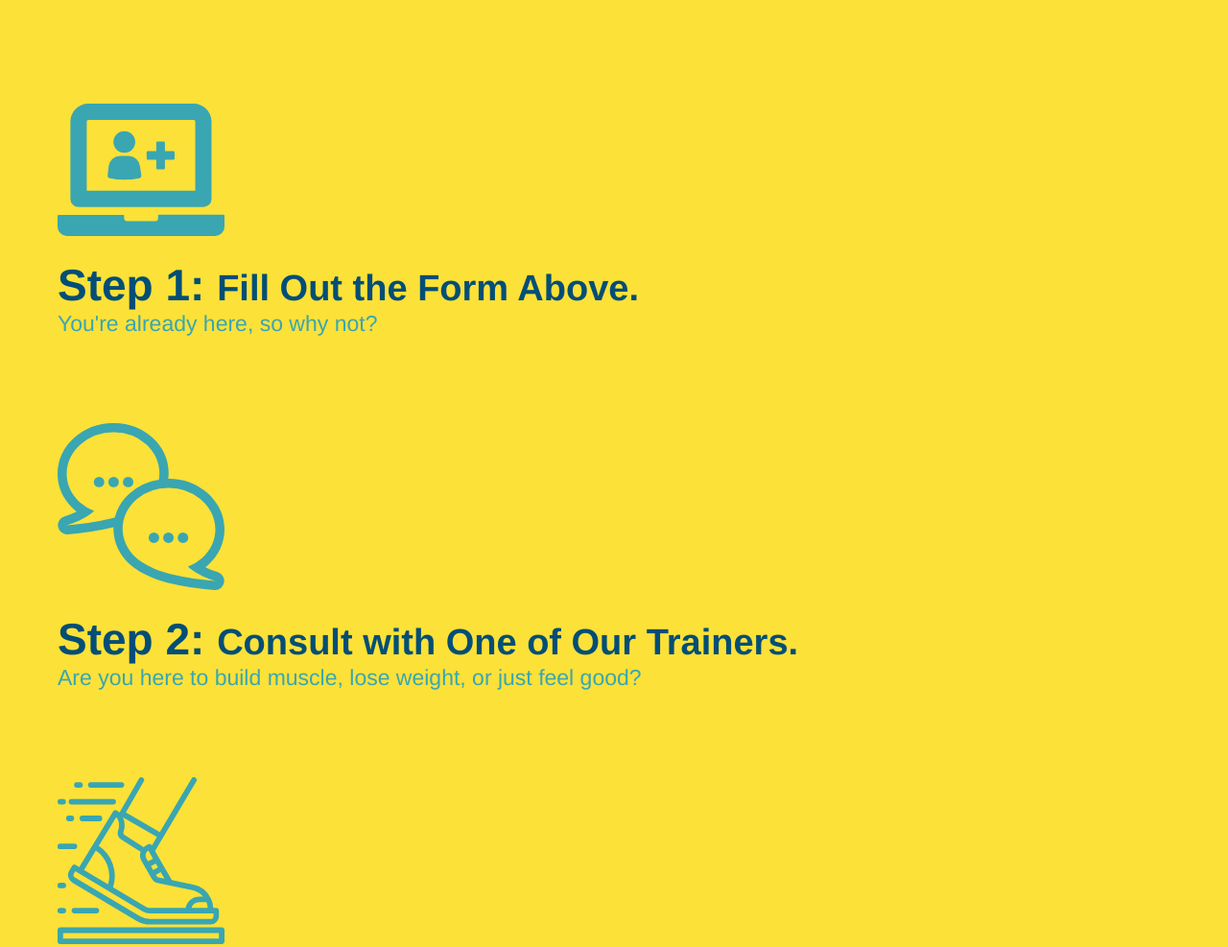
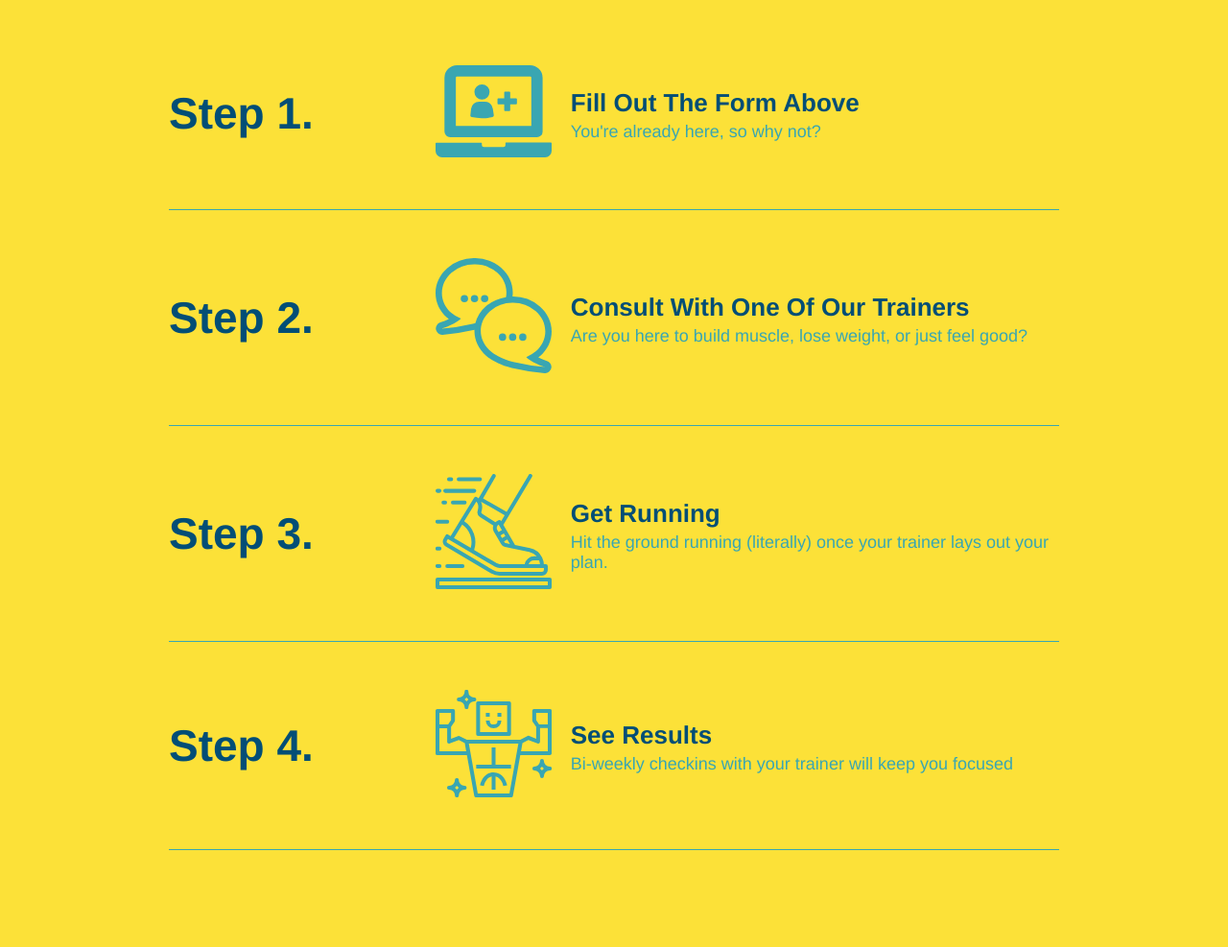
Before and after one commit to adorsey5/run-buddy, a plain HTML site: page index.html in a window 1280 px wide. Shown: the part 1260-2247 px from the top of the page at 96% size. Drawn offline with Linux system fonts and the light colour scheme.

Commit message:
add flexbox to the steps

```diff
--- a/assets/css/style.css
+++ b/assets/css/style.css
@@ -146,30 +146,55 @@ section {
 .steps {
   background: #fce138;
 }
-
-/* Stlyed the <div> and children elements (img, h3, p) in the steps class */
-.steps div {
-  margin-bottom: 80px;
+/*start adding the flexbox styles to each step */
+.step {
+  margin: 50px auto;
+  padding-bottom: 50px;
+  width: 80%;
+  border-bottom: 1px solid #39a6b2;
+  display: flex;
+  flex-wrap: wrap;
+  align-items: center;
+  justify-content: space-between;
+}
+/* Scaled the steps with the page. apply more specific instructions for displaying flexbox children on the page, in relation to sibling elements */
+/*h3 is at least 30% wide and will receive any extra space in the container.*/
+.step h3 {
+  color: #024e76;
+  font-size: 46px;
+  flex: 1 30%;
+}
+/* .step-info will be at least 70% wide but will receive any extra space in the container at a 2-to-1 ratio.
+In other words, it will receive two more units of unused space than a sibling with a flex-grow value of 1.*/
+.step-info {
+  flex: 2 70%;
+  display: flex;
+  flex-wrap: wrap;
+  align-items: center;
+}
+/* restyle the text content elements. change font-size to 18px*/
+.step-text p {
+  color: #39a6b2;
+  font-size: 18px;
 }
 
-.steps img {
-  width: 15%;
-  margin: 10px 0;
+.step-text h4 {
+  font-size: 26px;
+  line-height: 1.5;
+  color: #024e76;
 }
-
-.steps h3 {
-  color: #024e76;
-  font-size: 46px;
-  margin-top: 10px;
+/* Styled the child elements (.step-img & .step-text), of parent element <div class="step-info",
+to have flex properties of 1 and 12> */
+.step-img {
+  flex: 1 12%;
+  margin-right: 20px;
 }
-
-.steps p {
-  color: #39a6b2;
-  font-size: 23px;
+.step-text {
+  flex: 12;
 }
-/* Styled <h3> to decrease the <span> text*/
-.steps span {
-  font-size: 38px;
+/*Styled the <img> element to limit its width to be whatever its container is */
+.step-img img {
+  max-width: 100%;
 }
 /* Consolidated the selectors into generic class ".section-title" that all headings can pull from */
 /* Set up flex box properties*/
--- a/index.html
+++ b/index.html
@@ -100,36 +100,67 @@
       </h2>
     </div>
 
-    <div>
-      <!-- insert this img element -->
+    <!--make each step a flexbox, with two children—the step's number on the left and further information on the right.
+      make that information's <div> its own flexbox, with two children (for the icon and the text)
+        created child containers for each piece of content in a step-->
+    <div class="step">
+      <h3>Step 1.</h3>
+      <div class="step-info">
+        <div class="step-img">
           <img src="./assets/images/step-1.svg" alt="" />
-      <h3>Step 1: <span>Fill Out the Form Above.</span></h3>
+        </div>
+        <div class="step-text">
+          <h4>Fill Out The Form Above</h4>
           <p>You're already here, so why not?</p>
         </div>
+      </div>
+    </div>
 
-    <div>
+    <div class="step">
+      <h3>Step 2.</h3>
+      <div class="step-info">
+        <div class="step-img">
           <img src="./assets/images/step-2.svg" alt="" />
-      <h3>Step 2: <span>Consult with One of Our Trainers.</span></h3>
+        </div>
+        <div class="step-text">
+          <h4>Consult With One Of Our Trainers</h4>
           <p>Are you here to build muscle, lose weight, or just feel good?</p>
         </div>
+      </div>
+    </div>
 
-    <div>
+    <div class="step">
+      <h3>Step 3.</h3>
+      <div class="step-info">
+        <div class="step-img">
           <img src="./assets/images/step-3.svg" alt="" />
-      <h3>Step 3: <span>Get Running.</span></h3>
+        </div>
+        <div class="step-text">
+          <h4>Get Running</h4>
           <p>Hit the ground running (literally) once your trainer lays out your plan.</p>
         </div>
+      </div>
+    </div>
 
-    <div>
+    <div class="step">
+      <h3>Step 4.</h3>
+      <div class="step-info">
+        <div class="step-img">
           <img src="./assets/images/step-4.svg" alt="" />
-      <h3>Step 4: <span>See Results.</span></h3>
+        </div>
+        <div class="step-text">
+          <h4>See Results</h4>
           <p>Bi-weekly checkins with your trainer will keep you focused</p>
+        </div>
+      </div>
     </div>
   </section>
 
   <!-- "MEET THE TRAINERS" section -->
   <section id="your-trainers" class="trainers">
+    <div class= "flex-row">
     <h2 class="section-title primary-border">Meet The Trainers</h2>
-
+  </div>
     <!-- first trainer bio -->
     <article class="trainer">
       <img src="./assets/images/trainer-1.jpg" alt="Arron Stephens in his workout clothes, ready to pump iron" />
@@ -172,7 +203,9 @@
 
   <!-- "REACH OUT" section -->
   <section id="reach-out" class="contact">
+    <div class= "flex-row">
     <h2 class="section-title secondary-border">Reach Out</h2>
+    </div>
     <div class= "contact-info">
       <iframe src="https://www.google.com/maps/embed?pb=!1m18!1m12!1m3!1d3147.1079747227936!2d-120.42364418397035!3d37.92790791110593!2m3!1f0!2f0!3f0!3m2!1i1024!2i768!4f13.1!3m3!1m2!1s0x8090c49129b6ac57%3A0xb56c7eb95a2cd8bd!2sMain%20St%2C%20California%2095327!5e0!3m2!1sen!2sus!4v1616426329495!5m2!1sen!2sus"
         style="border:0"
```
Lines whose indentation alone changed are shown as unchanged.
